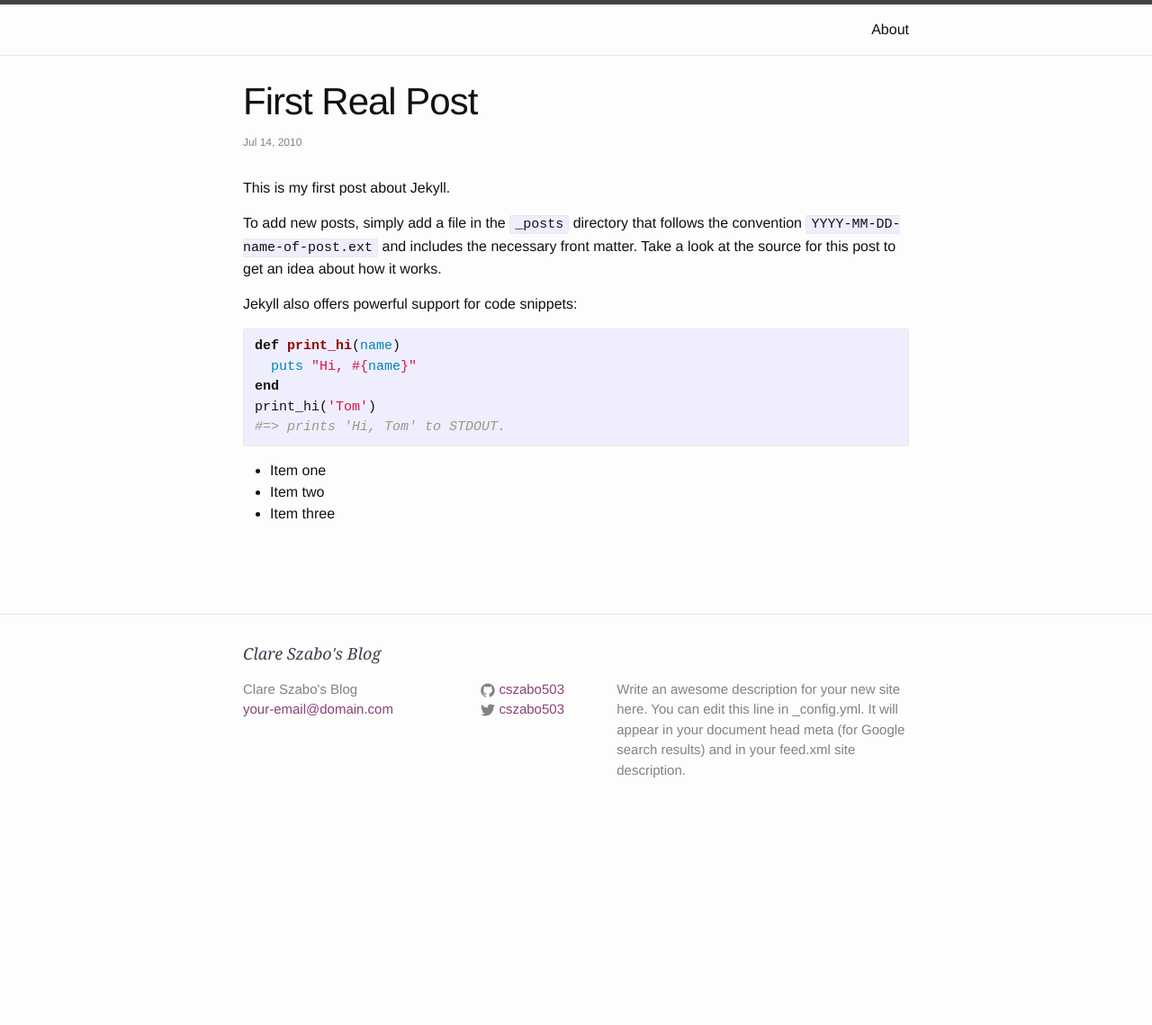
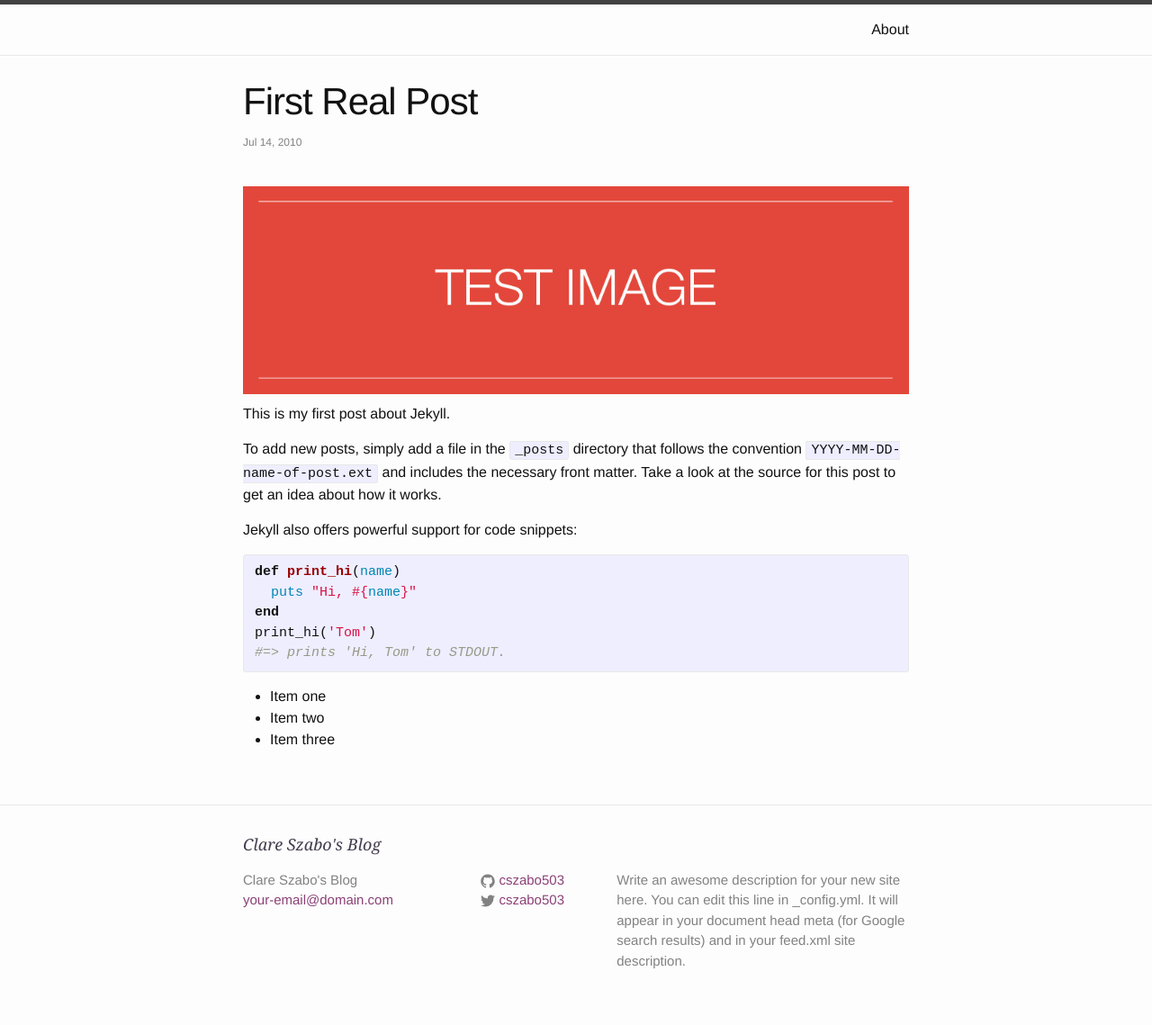
Before and after one commit to cszabo503/cszabo503.github.io, a Jekyll site: the page built from _posts/2014-10-07-first-real-post.markdown, in a window 1280 px wide. Shown: the whole page at 90% size. Built offline with Jekyll 4.4.1, drawn with Linux system fonts in a browser that asks for light colours; before the commit the page ends 927 px from its top, so only the background shows below that.

Commit message:
added post test image to post one

```diff
--- a/_posts/2014-10-07-first-real-post.markdown
+++ b/_posts/2014-10-07-first-real-post.markdown
@@ -3,6 +3,9 @@ layout: post
 title: First Real Post
 date: 10.07.14
 ---
+
+
+<div><img src="/assets/test-img3.jpg"/></div>
 
 This is my first post about Jekyll.
 
@@ -21,5 +24,3 @@ print_hi('Tom')
 * Item one
 * Item two
 * Item three
-
-<div><img src=""/></div>
--- a/css/main.scss
+++ b/css/main.scss
@@ -90,6 +90,15 @@ h2 {
 }
 
 
+/* ======== Images ========= */
+
+img {
+	max-width: 100%;
+	vertical-align: middle;
+	margin: 10px auto;
+}
+
+
 
 .clearfix:before,
 .clearfix:after {
```
Also changed, not shown: assets/test-img3.jpg (added), 5 other files.
